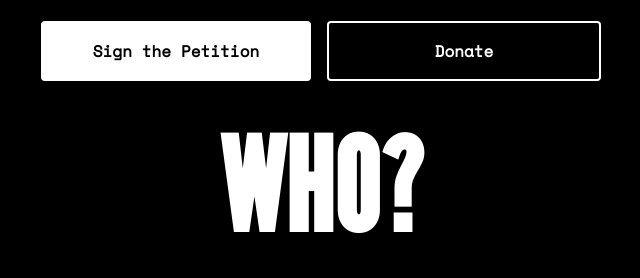
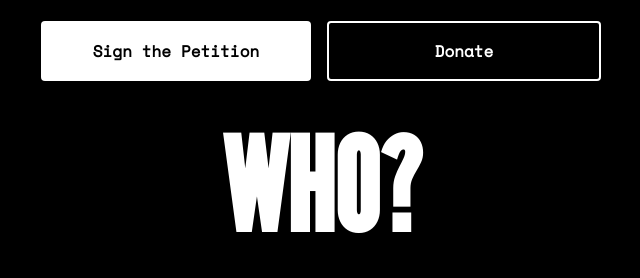
Before and after one commit to alongsfc/chris4mayor, a plain HTML site: page index.html in a window 1280 px wide. Shown: the part 910-1188 px from the top of the page, 319-959 px from the left. Drawn offline with nearby package versions, Linux system fonts and the light colour scheme.

Commit message:
Update index.html

```diff
--- a/index.html
+++ b/index.html
@@ -37,6 +37,7 @@
 			font-family: "League Gothic", sans-serif;
 			font-size: 128px;
 			line-height: 1em;
+			letter-spacing: -0.01em;
 			text-transform: uppercase;
 			text-align: center;
 			margin: 16px 0;
```
